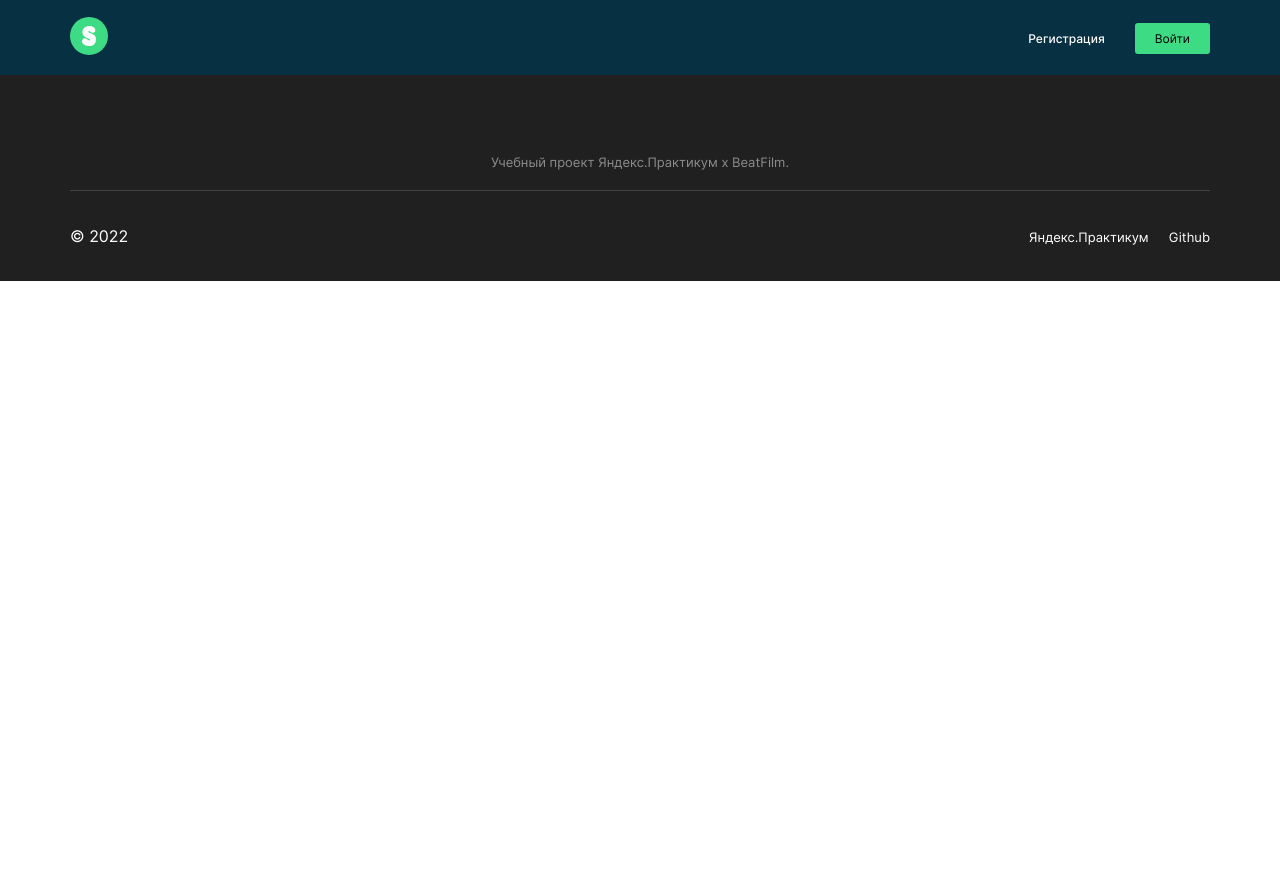
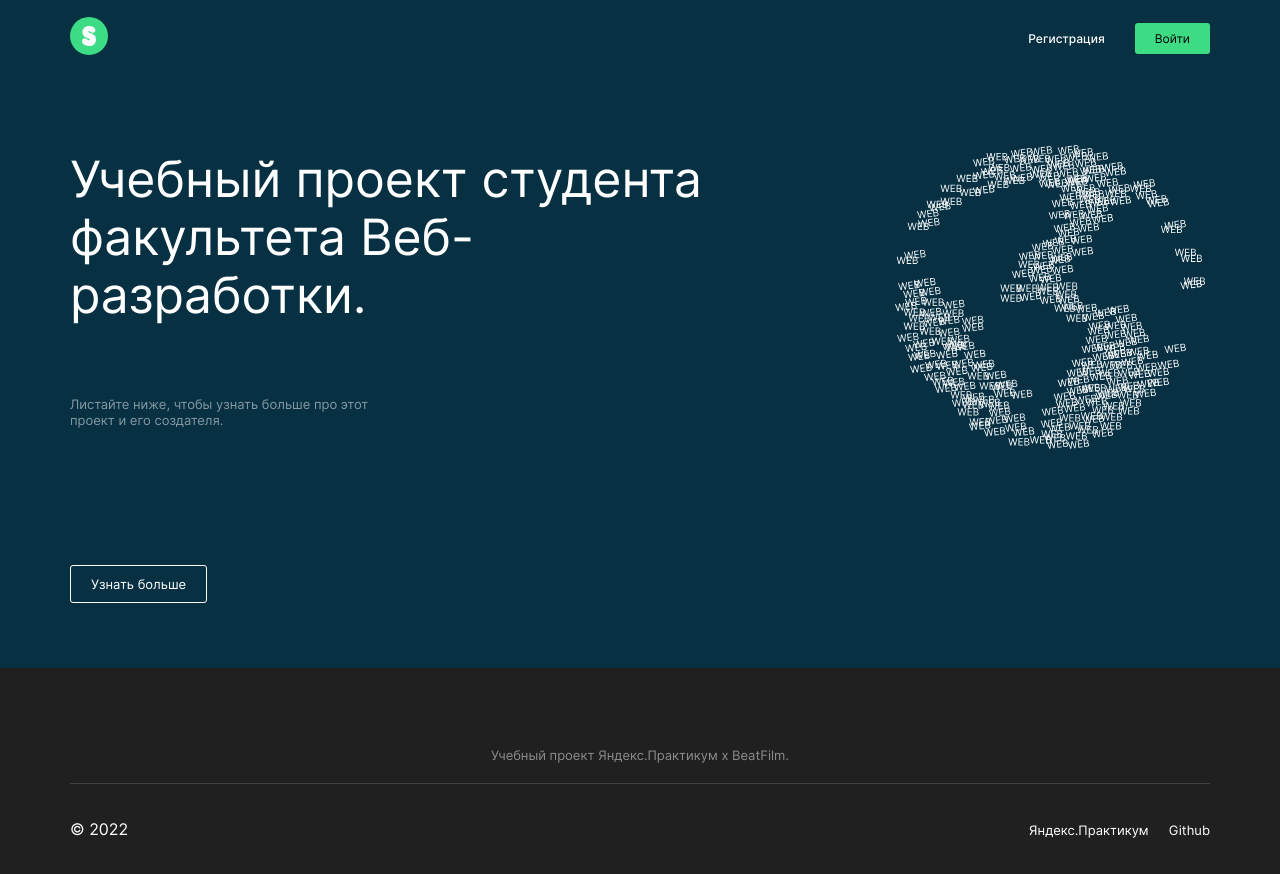
Before and after one commit to Pavel-Rogozhkin/movies-explorer-frontend, a React (Create React App) app: page / in a window 1280 px wide. Before the commit the page ends 800 px from the top, so only its background shows below. Built offline with nearby package versions, Linux system fonts and the light colour scheme.

Commit message:
feat: add Promo

```diff
--- a/src/components/App/App.jsx
+++ b/src/components/App/App.jsx
@@ -1,7 +1,7 @@
 import './App.css';
-import { Switch } from 'react-router-dom';
+import { Switch, Route } from 'react-router-dom';
 import Header from '../Header/Header';
-// import Main from '../Main/Main';
+import Main from '../Main/Main';
 // import Movies from '../Movies/Movies';
 // import SavedMovies from '../SavedMovies/SavedMovies';
 // import Profile from '../Profile/Profile';
@@ -14,12 +14,11 @@ function App() {
         <>
             <Header />
             <Switch>
-                {/* <Route exact path='/'>
+                <Route exact path='/'>
                     <Main />
                 </Route>
 
-
-                <Route path='/movies'>
+                {/* <Route path='/movies'>
                     <Movies />
                 </Route>
 
--- a/src/components/Main/Main.jsx
+++ b/src/components/Main/Main.jsx
@@ -1,5 +1,5 @@
 import './Main.css';
-// import Promo from "../Promo/Promo";
+import Promo from "../Promo/Promo";
 // import NavTab from "../NavTab/NavTab";
 // import AboutProject from "../AboutProject/AboutProject";
 // import Techs from "../Techs/Techs";
@@ -10,8 +10,8 @@ function Main() {
 
     return (
         <main className='main'>
-            {/* <Promo />
-            <NavTab />
+            <Promo />
+            {/* <NavTab />
             <AboutProject />
             <Techs />
             <AboutMe />
--- a/src/components/Promo/Promo.css
+++ b/src/components/Promo/Promo.css
@@ -0,0 +1,53 @@
+.promo {
+    width: 100%;
+    min-height: 524px;
+    background-color: #073042;
+}
+
+.promo__container {
+    padding: 75px 70px;
+    display: flex;
+    background-image: url('../../images/web.svg');
+    background-position-y: 70px;
+    background-position-x: calc(100% - 75px);
+    background-repeat: no-repeat;
+}
+
+.promo__title {
+    margin: 0;
+    padding-bottom: 36px;
+    max-width: 640px;
+    text-align: left;
+    font-size: 50px;
+    line-height: 58px;
+    font-weight: 400;
+    color: #FFF;
+}
+
+.promo__subtitle {
+    margin: 36px 0 0 0;
+    padding: 0 0 146px 0;
+    max-width: 310px;
+    text-align: left;
+    font-size: 13px;
+    line-height: 16px;
+    font-weight: 400;
+    color: #FFF;
+    opacity: 0.5;
+}
+
+.promo__link {
+    padding: 10px 20px;
+    border: #FFF 1px solid;
+    border-radius: 3px;
+    text-decoration: none;
+    color: #FFF;
+    font-size: 13px;
+    line-height: 18px;
+    transition: opacity 0.4s ease-in-out;
+    opacity: 1;
+}
+
+.promo__link:hover   {
+    opacity: 0.7;
+}
--- a/src/components/Promo/Promo.jsx
+++ b/src/components/Promo/Promo.jsx
@@ -0,0 +1,28 @@
+import './Promo.css';
+
+function Promo() {
+
+    return (
+        <section className='promo'>
+            <div className='promo__container'>
+                <div className='promo__description'>
+                    <h1 className='promo__title'>
+                        Учебный проект студента факультета Веб-разработки.
+                    </h1>
+                    <p className='promo__subtitle'>
+                        Листайте ниже, чтобы узнать больше про этот проект и его создателя.
+                    </p>
+                    <a
+                        className='promo__link'
+                        href='/#'
+                    >
+                        Узнать больше
+                    </a>
+                </div>
+            </div>
+        </section>
+    );
+
+};
+
+export default Promo;
```
Also changed, not shown: src/images/web.svg (added).
